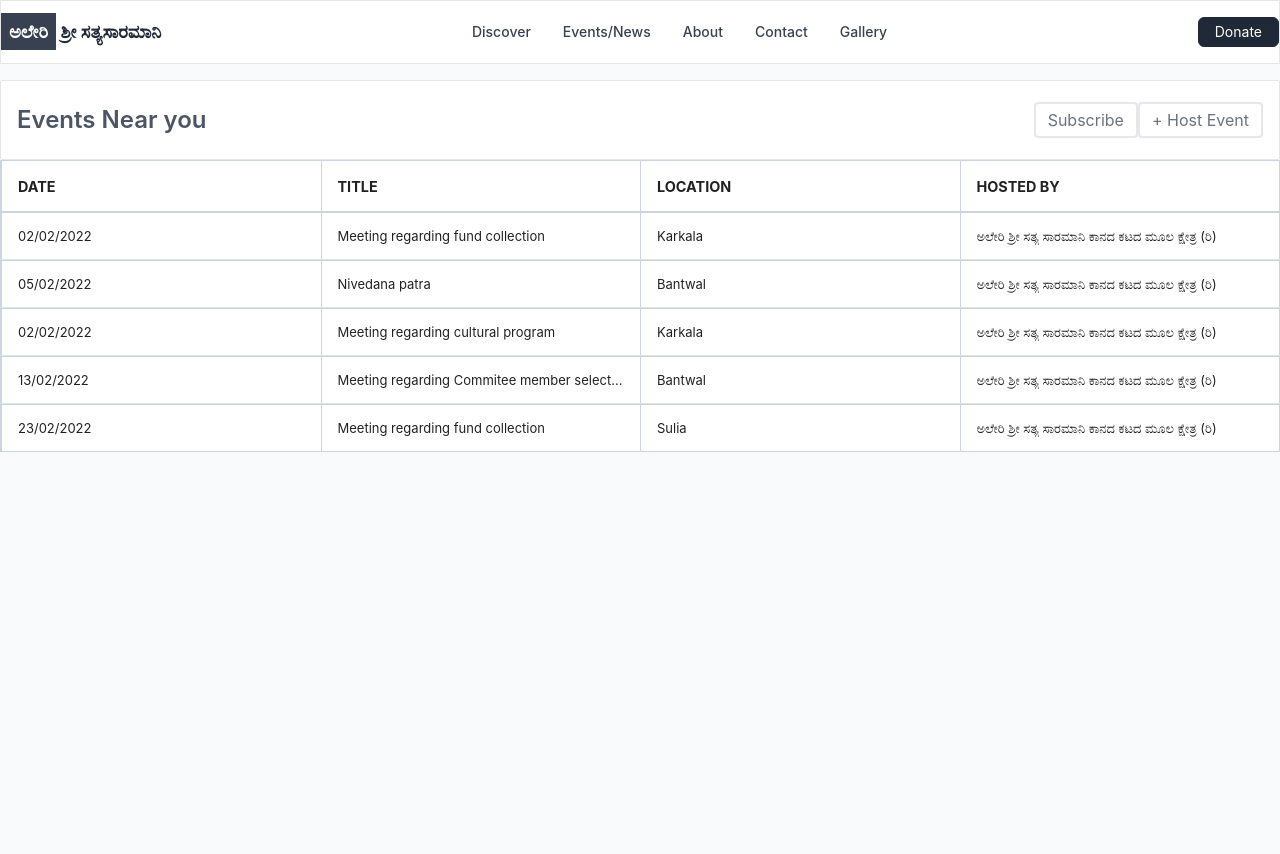
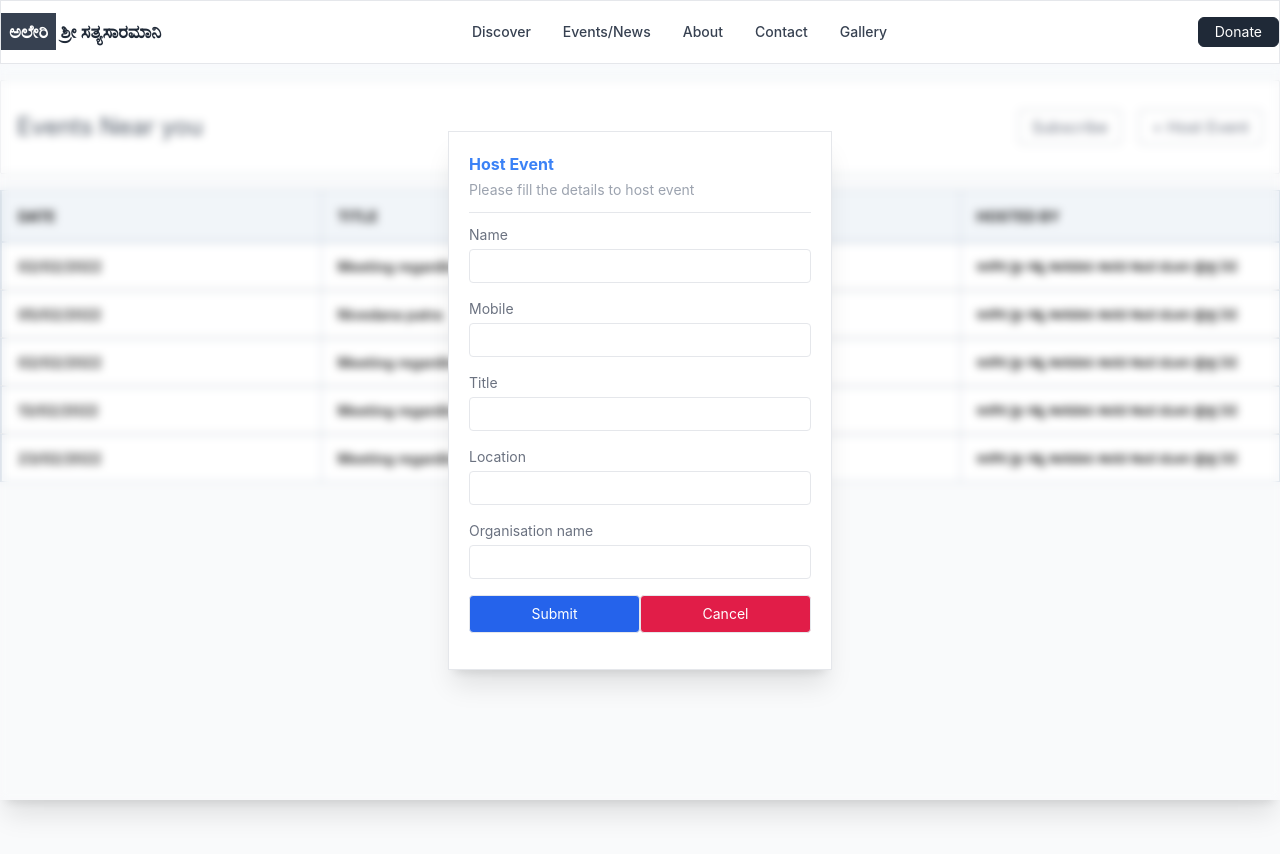
Before and after one commit to Samanthkumarsg/aleri, a Next.js app: page /Events in a window 1280 px wide. Both pictures are taken after a click on the button "+ Host Event". Shown: the top 854 px of the page. Built offline with nearby package versions, Linux system fonts and the light colour scheme.

Commit message:
Events redirected to whatsapp

```diff
--- /dev/null
+++ b/components/events/EventModel.js
@@ -0,0 +1,52 @@
+import React from 'react';
+import Router from 'next/router'
+
+function EventModel({ toggleHostEvent }) {
+    const handleSubmit = (event) => {
+        event.preventDefault();
+        var data = new FormData(event.target)
+        let formObject = Object.fromEntries(data.entries())
+        console.log(formObject);
+        window.open(`https://api.whatsapp.com/send/?phone=+919535485134&text=*Name :* ${formObject.name}%0a*Mobile :* ${formObject.mobile}%0a*Title :* ${formObject.title}%0a*Location :* ${formObject.location}%0a*Organisation Name :* ${formObject.organisationName}&app_absent=0`);
+        toggleHostEvent();
+    }
+    return (
+        <div className='mx-auto container h-full fixed top-0 bg-[transparent] backdrop-blur-sm flex items-center justify-center shadow-xl'>
+            <div className='border mx-auto bg-white w-96 p-5 shadow-xl'>
+                <div className='flex flex-col mb-3 border border-x-0 border-b-1 border-t-0  pb-3'>
+                    <h1 className='mb-1 font-bold text-blue-500'>Host Event</h1>
+                    <p className='text-gray-400 text-sm'>Please fill the details to host event</p>
+                </div>
+                <form className='flex flex-col ' onSubmit={(e) => handleSubmit(e)}>
+                    <div className='flex flex-col mb-4 '>
+                        <label className='text-sm text-gray-500 mb-1'>Name</label>
+                        <input type="text" className='border w-100 p-1 rounded' name="name" required />
+                    </div>
+                    <div className='flex flex-col mb-4'>
+                        <label className='text-sm text-gray-500 mb-1'>Mobile</label>
+                        <input type="text" className='border w-100 p-1 rounded' name="mobile" required />
+                    </div>
+                    <div className='flex flex-col mb-4'>
+                        <label className='text-sm text-gray-500 mb-1'>Title</label>
+                        <input type="text" className='border w-100 p-1 rounded' name="title" required />
+                    </div>
+                    <div className='flex flex-col mb-4'>
+                        <label className='text-sm text-gray-500 mb-1'>Location</label>
+                        <input type="text" className='border w-100 p-1 rounded' name="location" required />
+                    </div>
+                    <div className='flex flex-col mb-4'>
+                        <label className='text-sm text-gray-500 mb-1'>Organisation name</label>
+                        <input type="text" className='border w-100 p-1 rounded' name="organisationName" required />
+                    </div>
+                    <div className='flex flex-row mb-4'>
+                        <button className='border p-2 text-sm text-white w-1/2 rounded bg-blue-600' type='submit'>Submit</button>
+                        <button className='border p-2 text-sm text-white w-1/2 rounded bg-rose-600' onClick={toggleHostEvent}>Cancel</button>
+                    </div>
+
+                </form>
+            </div>
+        </div>
+    );
+}
+
+export default EventModel;
--- a/containers/EventContainer.js
+++ b/containers/EventContainer.js
@@ -1,6 +1,7 @@
 import Link from 'next/link';
 import React from 'react';
 import DataTable from 'react-data-table-component';
+import EventModel from '../components/events/EventModel';
 
 function EventContainer() {
     const columns = [
@@ -61,7 +62,7 @@ function EventContainer() {
             title: 'Meeting regarding fund collection',
             date: '23/02/2022',
             location: 'Sulia',
-            host: 'ಅಲೇರಿ ಶ್ರೀ ಸತ್ಯ ಸಾರಮಾನಿ ಕಾನದ ಕಟದ ಮೂಲ ಕ್ಷೇತ್ರ (ರಿ)',
+            host: 'ಅಲೇರಿ ಶ್ರೀ ಸತ್ಯ ಸಾರಮಾನಿ ಕಾನದ ಕಟದ ಮೂಲ ಕ್ಷೇತ್ರ (ರಿ) ',
         },
 
     ];
@@ -77,15 +78,17 @@ function EventContainer() {
         headCells: {
             style: {
                 fontSize: '1em',
-                borderLeft: '1px solid #cbd5e1'
+                borderLeft: '1px solid #cbd5e1',
+                background: '#f1f5f9'
 
             },
         },
 
         cells: {
             style: {
-                fontSize: '1em',
-                borderLeft: '1px solid #cbd5e1'
+                fontSize: '1.1em',
+                borderLeft: '1px solid #cbd5e1',
+                fontWeight: '600'
             },
         },
         headRow: {
@@ -102,19 +105,25 @@ function EventContainer() {
         },
     };
 
+    const [show, setShow] = React.useState(false)
+    const toggleHostEvent = () => {
+        setShow(!show);
+    }
+
     return (
         <div className='container mx-auto py-0 h-screen bg-gray-50'>
-            <div className='h-20 border w-full bg-white flex items-center justify-between px-4 mt-4 rounded-sm'>
-                <div className='text-2xl font-semibold text-gray-600'>Events Near you</div>
-                <div className=''>
+            <div className=' border w-full bg-white flex flex-col items-start justify-between p-4 mt-4 rounded-sm md:flex-row md:items-center'>
+                <div className='text-2xl font-normal text-gray-600'>Events Near you</div>
+                <div className='flex space-x-4 py-3'>
                     <Link href='https://api.whatsapp.com/send/?phone=+919535485134&text=i would like to recieve notifications from aleri &app_absent=0'>
-                        <button className='border-2 px-3 py-1 rounded text-gray-500'> Subscribe</button>
+                        <button className='border-2 px-3 py-1 rounded text-gray-500 '> Subscribe</button>
                     </Link>
-                    <button className='border-2 px-3 py-1 rounded text-gray-500'> + Host Event</button>
+                    <button className='border-2 px-3 py-1 rounded text-gray-500' onClick={toggleHostEvent}> + Host Event</button>
+
 
                 </div>
             </div>
-            <div className='h-1/2'>
+            <div className='h-1/2 mt-4'>
                 <DataTable
                     columns={columns}
                     data={data}
@@ -122,6 +131,8 @@ function EventContainer() {
 
                 />
             </div>
+            {/* EVENT MODAL */}
+            {show ? <EventModel toggleHostEvent={toggleHostEvent} /> : ""}
         </div>
     );
 }
```
